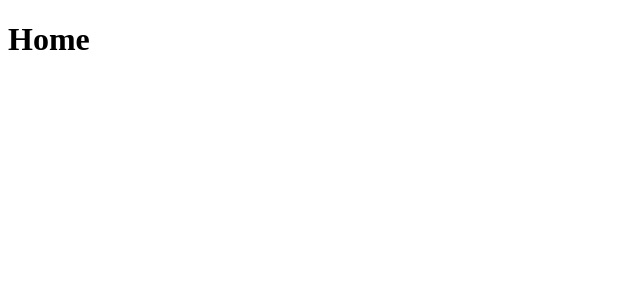
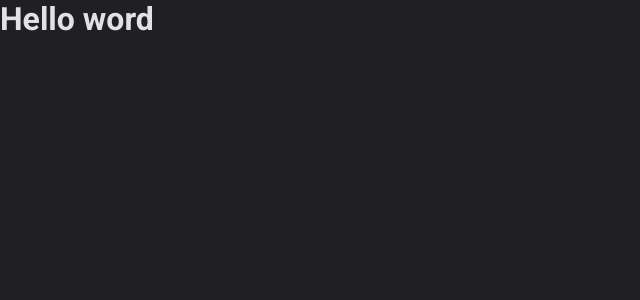
Before and after one commit to DanielSiilva/dt-money, a React (Vite) app: page / in a window 1280 px wide. Shown: the top 300 px of the page, without its empty margins (0-640 px from the left). Built offline with nearby package versions, Linux system fonts and the light colour scheme.

Commit message:
Feat: Estrutura visual - Setup do projeto

```diff
--- a/src/App.tsx
+++ b/src/App.tsx
@@ -1,7 +1,18 @@
+import { ThemeProvider } from "styled-components";
+import { GlobalStyle } from "./styles/global";
+import { defaultTheme } from "./styles/themes/default";
+
+
+
+
 
 export function App(){
 
   return (
-    <h1> Home</h1>
+    <ThemeProvider theme={defaultTheme}>
+      <h1> Hello word</h1>
+
+      <GlobalStyle />
+    </ThemeProvider>
   )
 }
```
Also changed, not shown: src/styles/global.ts (+29 -5 lines).
